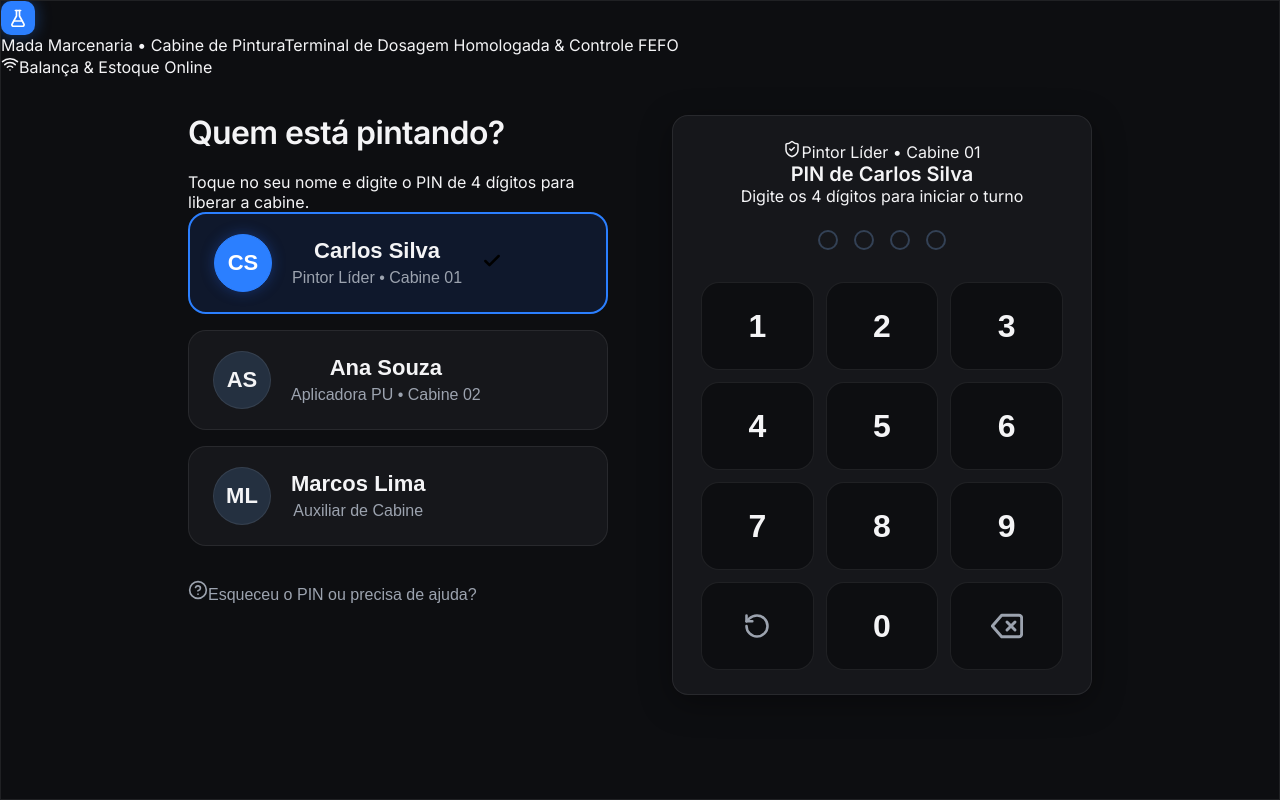
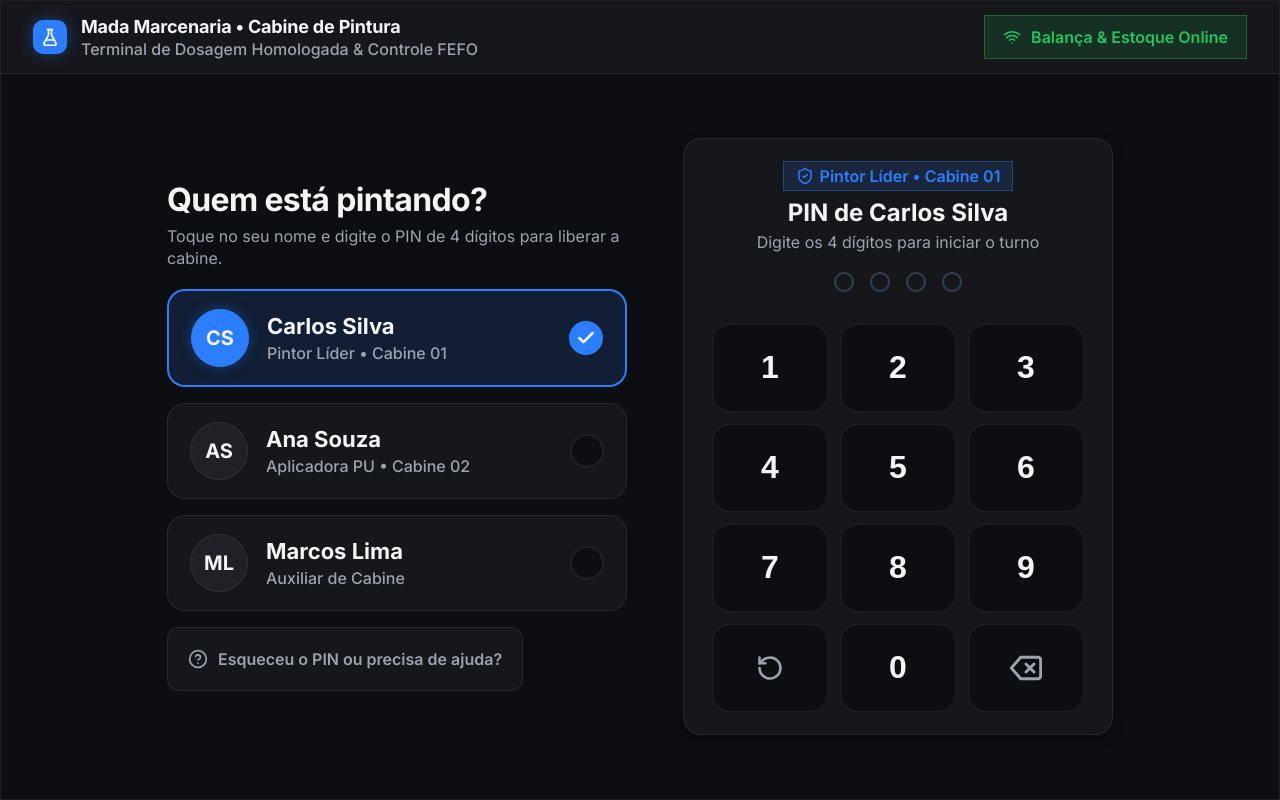
Before and after one commit to CarvalhoNathan/mada, a React (Vite) app: page / in a window 1280 px wide. Built offline with nearby package versions, Linux system fonts and the light colour scheme.

Commit message:
style(dashboard): adopt lucide vector icons and tablet ergonomic sizing in dashboard and styles

```diff
--- a/src/styles/styles.css
+++ b/src/styles/styles.css
@@ -376,16 +376,94 @@ body {
    TELA 1: Identificação & PIN (Login do Operador Minimalista Apple HIG)
    Resolução fixa 1280x800 sem rolagem. Zero ruído cognitivo.
    ========================================================================== */
+.auth-screen-shell {
+  display: flex;
+  flex-direction: column;
+  width: 100%;
+  height: 100vh;
+  background-color: var(--bg);
+  overflow: hidden;
+}
+
+.auth-station-bar {
+  display: flex;
+  align-items: center;
+  justify-content: space-between;
+  padding: 14px 32px;
+  min-height: 68px;
+  background-color: var(--card);
+  border-bottom: 1.5px solid var(--border);
+  flex-shrink: 0;
+}
+
+.auth-station-brand {
+  display: flex;
+  align-items: center;
+  gap: 14px;
+}
+
+.auth-station-titles {
+  display: flex;
+  flex-direction: column;
+  gap: 2px;
+}
+
+.auth-station-title {
+  font-size: 18px;
+  font-weight: 700;
+  color: var(--text);
+  letter-spacing: -0.01em;
+}
+
+.auth-station-subtitle {
+  font-size: var(--fs-small);
+  font-weight: 500;
+  color: var(--text-muted);
+}
+
+.auth-station-status {
+  display: flex;
+  align-items: center;
+  gap: 12px;
+}
+
+.auth-status-pill {
+  display: inline-flex;
+  align-items: center;
+  gap: 10px;
+  min-height: 44px;
+  padding: 8px 18px;
+  border-radius: var(--radius-pill);
+  font-size: var(--fs-small);
+  font-weight: 600;
+  border: 1.5px solid var(--border);
+  background-color: var(--bg);
+}
+
+.auth-status-pill.is-online {
+  color: var(--ok);
+  border-color: var(--ok-border);
+  background-color: var(--ok-soft);
+}
+
+.auth-status-pill.is-offline {
+  color: var(--danger);
+  border-color: var(--danger-border);
+  background-color: var(--danger-soft);
+}
+
 .auth-layout-minimal {
   display: grid;
-  grid-template-columns: 420px 420px;
-  gap: 64px;
-  align-items: start; /* Nivelamento perfeito do topo */
-  justify-content: center;
-  align-content: center; /* Centraliza o bloco na altura disponível */
-  height: 100%;
+  grid-template-columns: 460px 430px;
+  gap: 56px;
+  align-items: center;
+  justify-content: center;
+  align-content: center;
+  flex: 1;
+  width: 100%;
   max-width: 1180px;
   margin: 0 auto;
+  padding: 16px 32px;
   box-sizing: border-box;
 }
 
@@ -397,64 +475,81 @@ body {
   width: 100%;
 }
 
+.auth-column-header {
+  margin-bottom: 20px;
+}
+
 .auth-title-minimal {
-  font-size: 32px;
-  font-weight: 600;
-  color: var(--text); /* #F5F7FA */
-  margin: 0 0 20px 0; /* Nivelado no topo */
+  font-size: var(--fs-h1);
+  font-weight: 700;
+  color: var(--text);
+  margin: 0 0 6px 0;
   letter-spacing: -0.02em;
   line-height: 1.15;
 }
 
+.auth-subtitle-minimal {
+  font-size: var(--fs-small);
+  color: var(--text-muted);
+  margin: 0;
+  line-height: 1.4;
+}
+
 .auth-operators-vertical {
   display: flex;
   flex-direction: column;
-  gap: 16px;
+  gap: var(--touch-gap);
   width: 100%;
 }
 
 .operator-card-apple {
   display: flex;
   align-items: center;
-  gap: 20px;
-  min-height: 92px; /* py-5 / h-[92px] ergonômico para luvas */
-  padding: 20px 24px; /* py-5 generoso */
+  gap: 18px;
+  min-height: 92px;
+  padding: 18px 22px;
   width: 100%;
-  background-color: var(--card); /* #1B232C */
-  border: 1.5px solid var(--border); /* #2C3947 */
-  border-radius: var(--radius-card); /* 16px */
+  background-color: var(--card);
+  border: 1.5px solid var(--border);
+  border-radius: var(--radius-card);
   cursor: pointer;
-  transition: all 0.18s ease;
+  transition: transform var(--transition-press), background-color var(--transition-normal), border-color var(--transition-normal);
   user-select: none;
   outline: none;
   box-sizing: border-box;
+  text-align: left;
+  font-family: inherit;
 }
 
 .operator-card-apple:hover {
   background-color: var(--card-hover);
-  border-color: rgba(255, 255, 255, 0.15);
+  border-color: rgba(255, 255, 255, 0.16);
+}
+
+.operator-card-apple:focus-visible {
+  box-shadow: var(--focus-ring);
 }
 
 .operator-card-apple:active {
-  transform: scale(0.985);
+  transform: scale(0.98);
   filter: brightness(0.92);
 }
 
 .operator-card-apple.is-active {
-  border: 2px solid var(--primary); /* #2563EB */
-  background-color: rgba(37, 99, 235, 0.12); /* Preenchimento suave */
+  border: 2px solid var(--primary);
+  background-color: var(--primary-soft);
 }
 
 .operator-avatar-circle {
   width: 58px;
   height: 58px;
   border-radius: 50%;
-  background-color: #243040;
-  color: var(--text); /* #F5F7FA */
-  display: flex;
-  align-items: center;
-  justify-content: center;
-  font-size: 22px;
+  background-color: var(--card-hover);
+  color: var(--text);
+  display: flex;
+  align-items: center;
+  justify-content: center;
+  font-size: 20px;
   font-weight: 700;
   flex-shrink: 0;
   border: 1.5px solid var(--border);
@@ -463,9 +558,9 @@ body {
 
 .operator-card-apple.is-active .operator-avatar-circle {
   background-color: var(--primary);
-  color: #ffffff;
+  color: var(--text);
   border-color: var(--primary);
-  box-shadow: 0 0 14px rgba(37, 99, 235, 0.35);
+  box-shadow: 0 0 14px rgba(43, 127, 255, 0.35);
 }
 
 .operator-info-apple {
@@ -473,12 +568,13 @@ body {
   flex-direction: column;
   gap: 4px;
   min-width: 0;
+  flex: 1;
 }
 
 .operator-name-apple {
   font-size: 22px;
-  font-weight: 600;
-  color: var(--text); /* #F5F7FA */
+  font-weight: 700;
+  color: var(--text);
   line-height: 1.2;
   white-space: nowrap;
   overflow: hidden;
@@ -486,41 +582,69 @@ body {
 }
 
 .operator-role-apple {
-  font-size: 16px;
-  font-weight: 400;
-  color: var(--text-muted); /* #AAB4BF */
-  line-height: 1.2;
+  font-size: var(--fs-small);
+  font-weight: 500;
+  color: var(--text-muted);
+  line-height: 1.25;
   white-space: nowrap;
   overflow: hidden;
   text-overflow: ellipsis;
 }
 
+.operator-select-indicator {
+  width: 34px;
+  height: 34px;
+  border-radius: 50%;
+  border: 2px solid var(--border);
+  background-color: var(--bg);
+  color: var(--text);
+  display: flex;
+  align-items: center;
+  justify-content: center;
+  flex-shrink: 0;
+  transition: all 0.15s ease;
+}
+
+.operator-select-indicator.is-selected {
+  background-color: var(--primary);
+  border-color: var(--primary);
+  color: var(--text);
+}
+
 .auth-help-link-subtle {
-  margin-top: 24px;
+  margin-top: 16px;
   align-self: flex-start;
-  background: none;
-  border: none;
-  padding: 10px 14px;
-  margin-left: -14px;
-  border-radius: var(--radius-sm);
-  font-size: 16px;
-  font-weight: 500;
-  color: var(--text-muted); /* #AAB4BF */
+  display: inline-flex;
+  align-items: center;
+  gap: 10px;
+  min-height: var(--touch-min);
+  background: var(--card);
+  border: 1.5px solid var(--border);
+  padding: 0 20px;
+  border-radius: var(--radius-button);
+  font-size: var(--fs-small);
+  font-weight: 600;
+  color: var(--text-muted);
   cursor: pointer;
-  text-decoration: none; /* Sem sublinhado fixo */
+  text-decoration: none;
   transition: all 0.15s ease;
   user-select: none;
+  font-family: inherit;
 }
 
 .auth-help-link-subtle:hover {
   color: var(--text);
-  background-color: rgba(255, 255, 255, 0.05);
+  background-color: var(--card-hover);
+  border-color: rgba(255, 255, 255, 0.16);
+}
+
+.auth-help-link-subtle:focus-visible {
+  box-shadow: var(--focus-ring);
 }
 
 .auth-help-link-subtle:active {
   color: var(--text);
-  background-color: rgba(255, 255, 255, 0.08);
-  transform: scale(0.98);
+  transform: scale(0.97);
 }
 
 /* Coluna da Direita: Card Envolvente do PIN */
@@ -533,29 +657,53 @@ body {
 
 .auth-pin-card-apple {
   width: 100%;
-  background-color: var(--card); /* #1B232C */
-  border: 1.5px solid var(--border); /* #2C3947 */
-  border-radius: 16px;
-  padding: 24px 28px;
+  background-color: var(--card);
+  border: 1.5px solid var(--border);
+  border-radius: var(--radius-card);
+  padding: 22px 28px;
   box-sizing: border-box;
   display: flex;
   flex-direction: column;
   align-items: center;
-  box-shadow: 0 8px 32px rgba(0, 0, 0, 0.35);
+  box-shadow: var(--shadow-subtle);
 }
 
 .auth-pin-card-header {
-  margin-bottom: 16px;
+  margin-bottom: 12px;
   width: 100%;
+  display: flex;
+  flex-direction: column;
+  align-items: center;
+  gap: 4px;
   text-align: center;
 }
 
+.auth-pin-operator-chip {
+  display: inline-flex;
+  align-items: center;
+  gap: 6px;
+  padding: 4px 12px;
+  border-radius: var(--radius-pill);
+  background-color: var(--primary-soft);
+  border: 1px solid var(--primary-border);
+  color: var(--primary);
+  font-size: var(--fs-small);
+  font-weight: 600;
+  margin-bottom: 4px;
+}
+
 .auth-pin-title {
-  font-size: 20px;
-  font-weight: 600;
-  color: var(--text); /* #F5F7FA */
+  font-size: var(--fs-h2);
+  font-weight: 700;
+  color: var(--text);
   margin: 0;
   line-height: 1.2;
+}
+
+.auth-pin-hint {
+  font-size: var(--fs-small);
+  color: var(--text-muted);
+  margin: 0;
 }
 
 /* Teclado Numérico de 90px / Táteis */
@@ -3636,7 +3784,7 @@ body {
   display: flex;
   flex-direction: column;
   overflow: hidden;
-  background-color: #0c0d10;
+  background-color: var(--bg);
   padding: 24px 32px;
   box-sizing: border-box;
 }
@@ -3656,38 +3804,116 @@ body {
 }
 
 .boardui-dash-header {
-  margin-bottom: 16px;
+  display: flex;
+  justify-content: space-between;
+  align-items: center;
+  flex-wrap: wrap;
+  gap: var(--touch-gap);
+  margin-bottom: 18px;
+}
+
+.boardui-dash-greeting {
+  display: flex;
+  flex-direction: column;
+  gap: 4px;
 }
 
 .boardui-dash-title {
-  font-size: 30px;
-  font-weight: 700;
-  color: #ededed;
+  font-size: var(--fs-h1);
+  font-weight: 700;
+  color: var(--text);
   letter-spacing: -0.025em;
   line-height: 1.15;
   margin: 0;
 }
 
+.boardui-dash-subtitle {
+  font-size: var(--fs-small);
+  font-weight: 500;
+  color: var(--text-muted);
+  margin: 0;
+}
+
+.boardui-dash-quick-nav {
+  display: flex;
+  align-items: center;
+  gap: var(--touch-gap);
+  flex-wrap: wrap;
+}
+
+.boardui-nav-action-btn {
+  min-height: var(--touch-min);
+  padding: 0 22px;
+  background-color: var(--card);
+  border: 1.5px solid var(--border);
+  border-radius: var(--radius-button);
+  color: var(--text);
+  font-family: inherit;
+  font-size: var(--fs-small);
+  font-weight: 700;
+  cursor: pointer;
+  display: inline-flex;
+  align-items: center;
+  gap: 10px;
+  transition: transform var(--transition-press), background-color var(--transition-normal), border-color var(--transition-normal);
+  user-select: none;
+}
+
+.boardui-nav-action-btn svg {
+  color: var(--primary);
+}
+
+.boardui-nav-action-btn:hover {
+  background-color: var(--card-hover);
+  border-color: rgba(255, 255, 255, 0.18);
+}
+
+.boardui-nav-action-btn:focus-visible {
+  box-shadow: var(--focus-ring);
+}
+
+.boardui-nav-action-btn:active {
+  transform: scale(0.97);
+}
+
+.boardui-nav-action-btn.is-manager {
+  background-color: var(--primary-soft);
+  border-color: var(--primary-border);
+  color: var(--text);
+}
+
+.boardui-nav-action-btn.is-manager:hover {
+  border-color: var(--primary);
+}
+
 /* 3. Banner de Alerta FEFO (Amber Glass BoardUI) */
 .boardui-fefo-banner {
-  background-color: rgba(245, 158, 11, 0.05);
-  border: 1px solid rgba(245, 158, 11, 0.28);
-  border-radius: 16px;
-  padding: 12px 20px;
+  width: 100%;
+  min-height: 76px;
+  background-color: var(--warn-soft);
+  border: 1.5px solid var(--warn-border);
+  border-radius: var(--radius-card);
+  padding: 14px 22px;
   display: flex;
   align-items: center;
   justify-content: space-between;
+  gap: 16px;
   box-sizing: border-box;
   margin-bottom: 22px;
   cursor: pointer;
-  transition: all 0.15s ease;
+  transition: transform var(--transition-press), background-color var(--transition-normal), border-color var(--transition-normal);
   user-select: none;
   flex-shrink: 0;
+  text-align: left;
+  font-family: inherit;
 }
 
 .boardui-fefo-banner:hover {
-  background-color: rgba(245, 158, 11, 0.09);
-  border-color: rgba(245, 158, 11, 0.45);
+  border-color: var(--warn);
+}
+
+.boardui-fefo-banner:focus-visible {
+  box-shadow: var(--focus-ring);
 }
 
 .boardui-fefo-banner:active {
@@ -3702,11 +3928,11 @@ body {
 }
 
 .boardui-fefo-icon {
-  width: 40px;
-  height: 40px;
-  border-radius: 10px;
-  background-color: rgba(245, 158, 11, 0.15);
-  color: #f59e0b;
+  width: 48px;
+  height: 48px;
+  border-radius: var(--radius-button);
+  background-color: rgba(245, 158, 11, 0.2);
+  color: var(--warn);
   display: flex;
   align-items: center;
   justify-content: center;
@@ -3716,14 +3942,14 @@ body {
 .boardui-fefo-text {
   display: flex;
   flex-direction: column;
-  gap: 2px;
+  gap: 4px;
   min-width: 0;
 }
 
 .boardui-fefo-title {
-  font-size: 15px;
-  font-weight: 600;
-  color: #ededed;
+  font-size: 18px;
+  font-weight: 700;
+  color: var(--text);
   line-height: 1.3;
   white-space: nowrap;
   overflow: hidden;
@@ -3731,28 +3957,26 @@ body {
 }
 
 .boardui-fefo-desc {
-  font-size: 13px;
-  color: #a1a1aa;
-  line-height: 1.3;
+  font-size: var(--fs-small);
+  color: var(--text-muted);
+  line-height: 1.35;
 }
 
 .boardui-fefo-btn {
-  background-color: rgba(245, 158, 11, 0.12);
-  border: 1px solid rgba(245, 158, 11, 0.35);
-  border-radius: 10px;
-  color: #f59e0b;
-  font-size: 13px;
-  font-weight: 600;
-  padding: 8px 16px;
-  cursor: pointer;
+  background-color: rgba(245, 158, 11, 0.16);
+  border: 1.5px solid var(--warn-border);
+  border-radius: var(--radius-button);
+  color: var(--warn);
+  font-size: var(--fs-small);
+  font-weight: 700;
+  min-height: 48px;
+  padding: 0 18px;
+  display: inline-flex;
+  align-items: center;
+  gap: 8px;
   white-space: nowrap;
   transition: all 0.15s ease;
   flex-shrink: 0;
-}
-
-.boardui-fefo-btn:hover {
-  background-color: rgba(245, 158, 11, 0.22);
-  border-color: #f59e0b;
 }
 
 /* 4. Grade dos 3 Cards de Ação Operacional (Estilo BoardUI) */
@@ -3766,9 +3990,9 @@ body {
 
 .boardui-card {
   height: 335px;
-  background-color: #141519;
-  border: 1px solid rgba(255, 255, 255, 0.08);
-  border-radius: 20px;
+  background-color: var(--card);
+  border: 1.5px solid var(--border);
+  border-radius: var(--radius-card);
   padding: 24px;
   display: flex;
   flex-direction: column;
@@ -3777,15 +4001,20 @@ body {
   cursor: pointer;
   user-select: none;
   outline: none;
-  transition: all 0.18s cubic-bezier(0.16, 1, 0.3, 1);
-  box-shadow: 0 4px 20px rgba(0, 0, 0, 0.35);
+  text-align: left;
+  font-family: inherit;
+  transition: transform var(--transition-press), background-color var(--transition-normal), border-color var(--transition-normal);
+  box-shadow: var(--shadow-subtle);
 }
 
 .boardui-card:hover {
-  background-color: #17181d;
-  border-color: rgba(255, 255, 255, 0.16);
+  background-color: var(--card-hover);
+  border-color: rgba(255, 255, 255, 0.18);
   transform: translateY(-2px);
-  box-shadow: 0 8px 28px rgba(0, 0, 0, 0.45);
+}
+
+.boardui-card:focus-visible {
+  box-shadow: var(--focus-ring);
 }
 
 .boardui-card:active {
@@ -3794,14 +4023,12 @@ body {
 
 /* Card Primário: Destaque Azul Elétrico BoardUI */
 .boardui-card.primary-card {
-  border: 1.5px solid rgba(43, 127, 255, 0.45);
-  background: linear-gradient(180deg, rgba(43, 127, 255, 0.06) 0%, rgba(20, 21, 25, 0.98) 100%);
-  box-shadow: 0 0 24px rgba(43, 127, 255, 0.14);
+  border: 2px solid var(--primary-border);
+  background: linear-gradient(180deg, var(--primary-soft) 0%, var(--card) 100%);
 }
 
 .boardui-card.primary-card:hover {
-  border-color: #2b7fff;
-  box-shadow: 0 0 32px rgba(43, 127, 255, 0.28);
+  border-color: var(--primary);
 }
 
 /* Topo do Card: Ícone e Flecha */
@@ -3809,15 +4036,16 @@ body {
   display: flex;
   align-items: center;
   justify-content: space-between;
+  width: 100%;
 }
 
 .boardui-card-icon {
-  width: 52px;
-  height: 52px;
-  border-radius: 14px;
-  background-color: rgba(255, 255, 255, 0.05);
-  border: 1px solid rgba(255, 255, 255, 0.1);
-  color: #ededed;
+  width: 56px;
+  height: 56px;
+  border-radius: var(--radius-button);
+  background-color: var(--card-hover);
+  border: 1.5px solid var(--border);
+  color: var(--text);
   display: flex;
   align-items: center;
   justify-content: center;
@@ -3825,19 +4053,18 @@ body {
 }
 
 .boardui-card-icon.primary-icon {
-  background-color: #2b7fff;
-  border: none;
-  color: #ffffff;
-  box-shadow: 0 4px 16px rgba(43, 127, 255, 0.4);
+  background-color: var(--primary);
+  border-color: var(--primary);
+  color: var(--text);
 }
 
 .boardui-card-arrow {
-  color: #71717a;
+  color: var(--text-muted);
   transition: all 0.15s ease;
 }
 
 .boardui-card:hover .boardui-card-arrow {
-  color: #ededed;
+  color: var(--text);
   transform: translateX(4px);
 }
 
@@ -3847,17 +4074,17 @@ body {
 }
 
 .boardui-card-title {
-  font-size: 22px;
-  font-weight: 600;
-  color: #ededed;
+  font-size: var(--fs-h2);
+  font-weight: 700;
+  color: var(--text);
   margin: 0 0 8px 0;
   letter-spacing: -0.015em;
   line-height: 1.25;
 }
 
 .boardui-card-desc {
-  font-size: 15px;
-  color: #a1a1aa;
+  font-size: var(--fs-small);
+  color: var(--text-muted);
   line-height: 1.45;
   margin: 0;
 }
@@ -3866,42 +4093,43 @@ body {
 .boardui-card-bottom {
   display: flex;
   flex-direction: column;
-  gap: 6px;
+  gap: 8px;
+  width: 100%;
   padding-top: 14px;
-  border-top: 1px solid rgba(255, 255, 255, 0.06);
+  border-top: 1px solid var(--border);
 }
 
 .boardui-pill-badge {
   align-self: flex-start;
-  font-size: 13px;
-  font-weight: 600;
-  padding: 4px 12px;
-  border-radius: 9999px;
+  font-size: var(--fs-small);
+  font-weight: 700;
+  padding: 5px 14px;
+  border-radius: var(--radius-pill);
   line-height: 1.2;
 }
 
 .boardui-pill-badge.blue-badge {
-  background-color: rgba(43, 127, 255, 0.16);
-  border: 1px solid rgba(43, 127, 255, 0.35);
-  color: #60a5fa;
+  background-color: var(--primary-soft);
+  border: 1.5px solid var(--primary-border);
+  color: var(--text);
 }
 
 .boardui-pill-badge.amber-badge {
-  background-color: rgba(245, 158, 11, 0.14);
-  border: 1px solid rgba(245, 158, 11, 0.3);
-  color: #fbbf24;
+  background-color: var(--warn-soft);
+  border: 1.5px solid var(--warn-border);
+  color: var(--warn);
 }
 
 .boardui-pill-badge.green-badge {
-  background-color: rgba(34, 197, 94, 0.14);
-  border: 1px solid rgba(34, 197, 94, 0.3);
-  color: #4ade80;
+  background-color: var(--ok-soft);
+  border: 1.5px solid var(--ok-border);
+  color: var(--ok);
 }
 
 .boardui-card-meta {
-  font-size: 13px;
-  color: #71717a;
-  line-height: 1.2;
+  font-size: var(--fs-small);
+  color: var(--text-muted);
+  line-height: 1.25;
 }
 
 /* Barra Inferior BoardUI (Telas de Fluxo) */
```
Also changed, not shown: src/screens/ScreenDashboard.tsx (+75 -148 lines).
